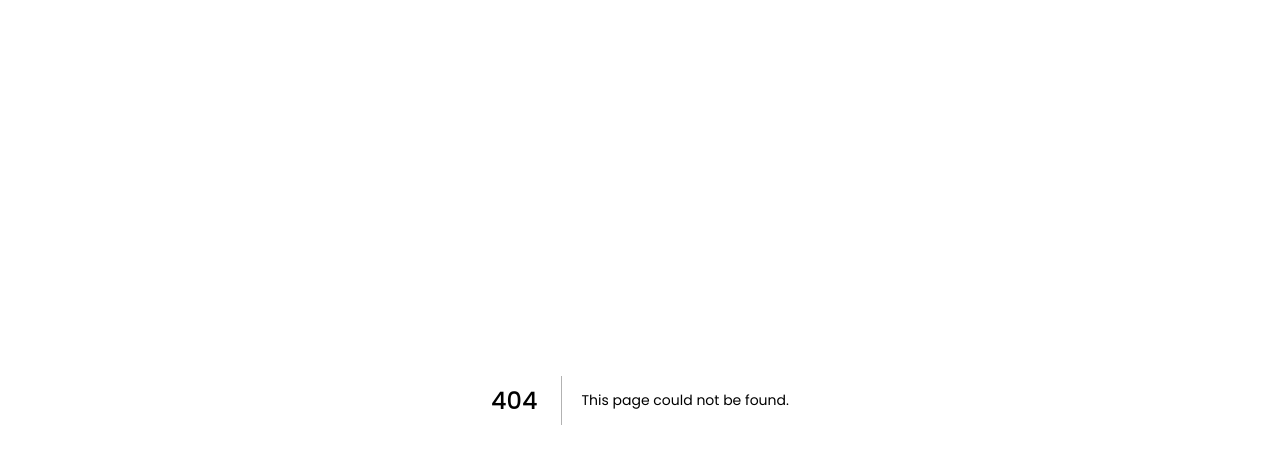
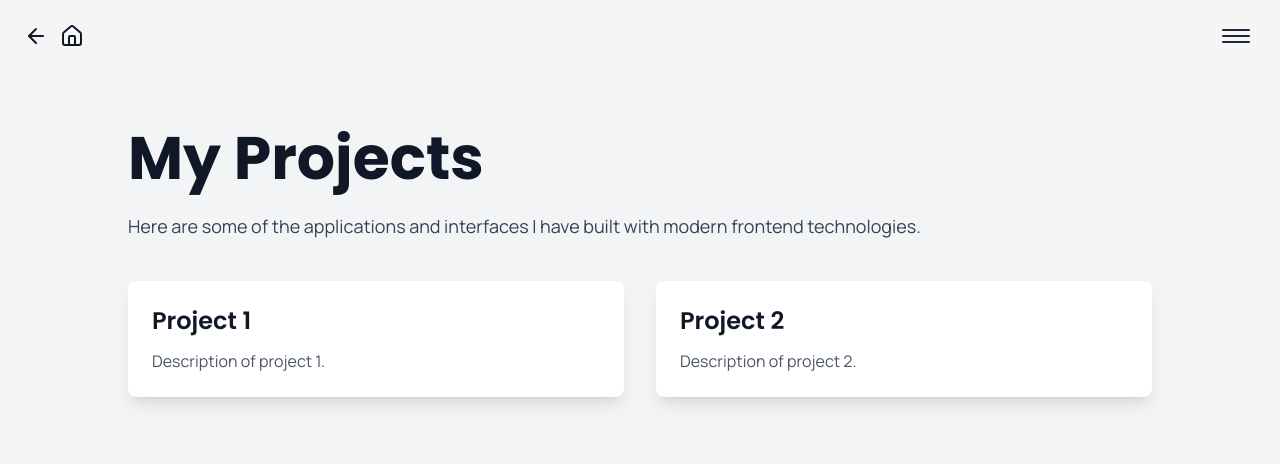
Before and after one commit to cihuw4/rizkyjackbar, a Next.js app: page /projects in a window 1280 px wide. Before the commit this address had no page. Shown: the top 464 px of the page. Built offline with nearby package versions, Linux system fonts and the light colour scheme.

Commit message:
Add About and Projects pages, refactor Navbar and Sidebar components for improved navigation

```diff
--- /dev/null
+++ b/src/app/about/page.tsx
@@ -0,0 +1,31 @@
+"use client";
+
+import { useEffect } from "react";
+import AOS from "aos";
+import "aos/dist/aos.css";
+
+export default function AboutPage() {
+    useEffect(() => {
+        AOS.init({ duration: 1000, once: true });
+    }, []);
+
+    return (
+        <main className="min-h-screen bg-white text-gray-900 px-6 sm:px-10 md:px-16 py-16">
+            <div className="max-w-5xl mx-auto">
+                <h1
+                    data-aos="fade-right"
+                    className="text-4xl sm:text-5xl md:text-6xl font-bold mb-6"
+                >
+                    About Me
+                </h1>
+                <p
+                    data-aos="fade-up"
+                    className="text-lg text-gray-700 leading-relaxed"
+                >
+                    Hi, I'm Muhammad Rizky. A passionate Frontend Developer focused on building
+                    clean, responsive, and interactive UI/UX using JavaScript, Next.js, and Tailwind CSS.
+                </p>
+            </div>
+        </main>
+    );
+}
--- a/src/app/components/Navbar.tsx
+++ b/src/app/components/Navbar.tsx
@@ -1,13 +1,16 @@
 "use client";
 
-import { Home as HomeIcon } from "lucide-react";
+import Link from "next/link";
+import { Home as HomeIcon, ArrowLeft } from "lucide-react";
 import { useState, useRef, useEffect } from "react";
+import { usePathname } from "next/navigation";
 import { motion, AnimatePresence } from "framer-motion";
 
 export default function Navbar() {
     const [isOpen, setIsOpen] = useState(false);
     const [origin, setOrigin] = useState({ x: 50, y: 50 });
     const buttonRef = useRef<HTMLButtonElement>(null);
+    const pathname = usePathname();
 
     useEffect(() => {
         if (buttonRef.current) {
@@ -18,7 +21,12 @@ export default function Navbar() {
         }
     }, []);
 
-    const menuItems = ["Home", "About", "Projects", "Contact"];
+    const menuItems = [
+        { name: "Home", href: "/" },
+        { name: "About", href: "/about" },
+        { name: "Projects", href: "/projects" },
+        { name: "Contact", href: "/contact" },
+    ];
 
     const containerVariants = {
         hidden: {},
@@ -37,10 +45,21 @@ export default function Navbar() {
     return (
         <header className="fixed top-0 left-0 w-full z-50">
             <div className="max-w-7xl mx-auto flex items-center justify-between px-6 py-4 relative z-50">
-                <a href="#home" className="flex items-center z-50">
-                    <HomeIcon className="w-6 h-6 text-gray-900" />
-                </a>
+                <div className="flex items-center gap-3">
+                    {/* Back button hanya muncul di /about & /projects */}
+                    {(pathname === "/about" || pathname === "/projects") && (
+                        <Link href="/">
+                            <ArrowLeft className="w-6 h-6 text-gray-900 cursor-pointer" />
+                        </Link>
+                    )}
 
+                    {/* Home Icon selalu muncul */}
+                    <Link href="/">
+                        <HomeIcon className="w-6 h-6 text-gray-900 cursor-pointer" />
+                    </Link>
+                </div>
+
+                {/* tombol hamburger */}
                 <button
                     ref={buttonRef}
                     className="flex flex-col justify-center items-center w-10 h-10 relative z-50"
@@ -92,18 +111,15 @@ export default function Navbar() {
                                 onClick={(e) => e.stopPropagation()}
                             >
                                 {menuItems.map((item) => (
-                                    <motion.a
-                                        key={item}
-                                        href={`#${item.toLowerCase()}`}
-                                        className="block px-4 py-2 text-center text-white text-xl font-semibold"
-                                        variants={itemVariants}
-                                        whileHover={{ scale: 1.05, fontWeight: 700 }}
-                                        whileTap={{ scale: 0.95, fontWeight: 700 }}
-                                        transition={{ type: "spring", stiffness: 300 }}
-                                        onClick={() => setIsOpen(false)}
-                                    >
-                                        {item}
-                                    </motion.a>
+                                    <motion.div key={item.name} variants={itemVariants}>
+                                        <Link
+                                            href={item.href}
+                                            className="block px-4 py-2 text-center text-white text-xl font-semibold"
+                                            onClick={() => setIsOpen(false)}
+                                        >
+                                            {item.name}
+                                        </Link>
+                                    </motion.div>
                                 ))}
                             </motion.div>
                         </motion.div>
--- /dev/null
+++ b/src/app/components/SidebarWrapper.tsx
@@ -0,0 +1,11 @@
+"use client";
+
+import { usePathname } from "next/navigation";
+import Sidebar from "./Sidebar";
+
+export default function SidebarWrapper() {
+    const pathname = usePathname();
+
+    if (pathname !== "/") return null;
+    return <Sidebar />;
+}
--- a/src/app/layout.tsx
+++ b/src/app/layout.tsx
@@ -1,6 +1,9 @@
 import type { Metadata } from "next";
 import { Poppins, Manrope } from "next/font/google";
 import "./globals.css";
+
+import Navbar from "./components/Navbar";
+import SidebarWrapper from "../app/components/SidebarWrapper"; // ⬅️ bikin wrapper
 
 const poppins = Poppins({
   subsets: ["latin"],
@@ -22,8 +25,10 @@ export const metadata: Metadata = {
 export default function RootLayout({ children }: { children: React.ReactNode }) {
   return (
     <html lang="en" className={`${poppins.variable} ${manrope.variable}`}>
-      <body>
-        {children}
+      <body className="bg-gray-100 text-gray-900">
+        <Navbar />
+        <SidebarWrapper /> {/* Sidebar hanya muncul di "/" */}
+        <main className="pt-16">{children}</main>
       </body>
     </html>
   );
--- a/src/app/page.tsx
+++ b/src/app/page.tsx
@@ -5,6 +5,7 @@ import Navbar from "./components/Navbar";
 import Sidebar from "./components/Sidebar";
 import AOS from "aos";
 import "aos/dist/aos.css";
+import Link from "next/link";
 
 export default function Home() {
   useEffect(() => {
@@ -46,7 +47,8 @@ export default function Home() {
               data-aos-delay="300"
               className="text-base sm:text-lg text-gray-600 max-w-md mx-auto md:mx-0"
             >
-              Focused on JavaScript, Next.js, and Tailwind CSS. Passionate about building clean, interactive, and responsive UI/UX.
+              Focused on JavaScript, Next.js, and Tailwind CSS. Passionate about
+              building clean, interactive, and responsive UI/UX.
             </p>
 
             <div
@@ -117,17 +119,18 @@ export default function Home() {
                 data-aos-delay="300"
                 className="text-gray-700 text-lg mb-8"
               >
-                I am a Frontend Developer passionate about creating clean, responsive, and interactive UI/UX.
+                I am a Frontend Developer passionate about creating clean,
+                responsive, and interactive UI/UX.
               </p>
 
-              <a
+              <Link
                 data-aos="fade-right"
                 data-aos-delay="400"
                 href="/about"
                 className="px-6 py-3 rounded-lg bg-gray-900 text-gray-100 hover:bg-gray-700 transition"
               >
                 Learn More
-              </a>
+              </Link>
             </div>
           </div>
         </section>
@@ -165,17 +168,18 @@ export default function Home() {
                 data-aos-delay="300"
                 className="text-gray-700 text-lg mb-8"
               >
-                Explore some of the web applications and interfaces I have built with modern frontend technologies.
+                Explore some of the web applications and interfaces I have built
+                with modern frontend technologies.
               </p>
 
-              <a
+              <Link
                 data-aos="fade-right"
                 data-aos-delay="400"
-                href="#projects"
+                href="/projects"
                 className="px-6 py-3 rounded-lg bg-gray-900 text-gray-100 hover:bg-gray-700 transition"
               >
                 View Projects
-              </a>
+              </Link>
             </div>
           </div>
         </section>
@@ -213,7 +217,8 @@ export default function Home() {
                 data-aos-delay="300"
                 className="text-gray-700 text-lg mb-8"
               >
-                Have a project in mind or just want to say hi? Feel free to get in touch!
+                Have a project in mind or just want to say hi? Feel free to get
+                in touch!
               </p>
 
               <a
--- /dev/null
+++ b/src/app/projects/page.tsx
@@ -0,0 +1,48 @@
+"use client";
+
+import { useEffect } from "react";
+import AOS from "aos";
+import "aos/dist/aos.css";
+
+export default function ProjectsPage() {
+    useEffect(() => {
+        AOS.init({ duration: 1000, once: true });
+    }, []);
+
+    return (
+        <main className="min-h-screen bg-gray-100 text-gray-900 px-6 sm:px-10 md:px-16 py-16">
+            <div className="max-w-5xl mx-auto">
+                <h1
+                    data-aos="fade-right"
+                    className="text-4xl sm:text-5xl md:text-6xl font-bold mb-6"
+                >
+                    My Projects
+                </h1>
+                <p
+                    data-aos="fade-up"
+                    className="text-lg text-gray-700 leading-relaxed mb-10"
+                >
+                    Here are some of the applications and interfaces I have built with modern frontend technologies.
+                </p>
+
+                <div className="grid md:grid-cols-2 gap-8">
+                    <div
+                        data-aos="zoom-in-up"
+                        className="p-6 bg-white rounded-lg shadow-lg hover:shadow-xl transition"
+                    >
+                        <h2 className="text-2xl font-semibold mb-3">Project 1</h2>
+                        <p className="text-gray-600">Description of project 1.</p>
+                    </div>
+
+                    <div
+                        data-aos="zoom-in-up"
+                        className="p-6 bg-white rounded-lg shadow-lg hover:shadow-xl transition"
+                    >
+                        <h2 className="text-2xl font-semibold mb-3">Project 2</h2>
+                        <p className="text-gray-600">Description of project 2.</p>
+                    </div>
+                </div>
+            </div>
+        </main>
+    );
+}
```
